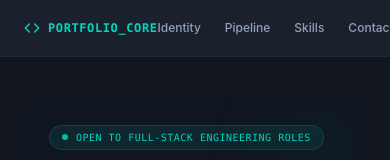
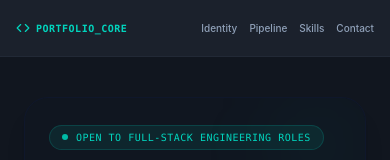
Before and after one commit to dawit-cd/portfolio-website, a React (Vite) app: page / in a window 390 px wide. Shown: the top 160 px of the page. Built offline with nearby package versions, Linux system fonts and the light colour scheme; the HTML template or start-up script is replaced by a standard one.

Commit message:
style: responsive header padding spacing adjustment for mobile viewports

```diff
--- a/src/App.tsx
+++ b/src/App.tsx
@@ -45,20 +45,22 @@ export default function App() {
     <div className="min-h-screen bg-[#11161f] text-slate-200 font-sans antialiased selection:bg-teal-500 selection:text-slate-950 pb-16">
 
       {/* HEADER TOP NAVBAR */}
+            {/* HEADER TOP NAVBAR */}
       <header className="w-full bg-[#1e2530]/80 backdrop-blur-md border-b border-[#2d3748]/40 sticky top-0 z-50">
-        <div className="max-w-4xl mx-auto px-6 h-14 flex items-center justify-between">
-          <div className="flex items-center gap-2 font-mono text-xs font-bold text-teal-400 tracking-wider">
-            <Code className="h-4 w-4" />
+        <div className="max-w-4xl mx-auto px-4 sm:px-6 h-14 flex flex-row items-center justify-between gap-4">
+          <div className="flex items-center gap-1.5 font-mono text-[10px] sm:text-xs font-bold text-teal-400 tracking-wider shrink-0">
+            <Code className="h-3.5 w-3.5" />
             <span>PORTFOLIO_CORE</span>
           </div>
-          <nav className="flex items-center gap-6 text-xs font-medium text-slate-400">
-            <a href="#matrix" className="hover:text-white transition-colors">Identity</a>
-            <a href="#projects" className="hover:text-white transition-colors">Pipeline</a>
-            <a href="#skills" className="hover:text-white transition-colors">Skills</a>
-            <a href="#contact" className="hover:text-white transition-colors">Contact</a>
+          <nav className="flex items-center gap-3 sm:gap-6 text-[10px] sm:text-xs font-medium text-slate-400 overflow-x-auto no-scrollbar py-1">
+            <a href="#matrix" className="hover:text-white transition-colors shrink-0">Identity</a>
+            <a href="#projects" className="hover:text-white transition-colors shrink-0">Pipeline</a>
+            <a href="#skills" className="hover:text-white transition-colors shrink-0">Skills</a>
+            <a href="#contact" className="hover:text-white transition-colors shrink-0">Contact</a>
           </nav>
         </div>
       </header>
+
 
       {/* CORE WORKSPACE SPACE CONTAINER */}
       <main className="max-w-3xl mx-auto px-6 pt-10 space-y-12">
```
